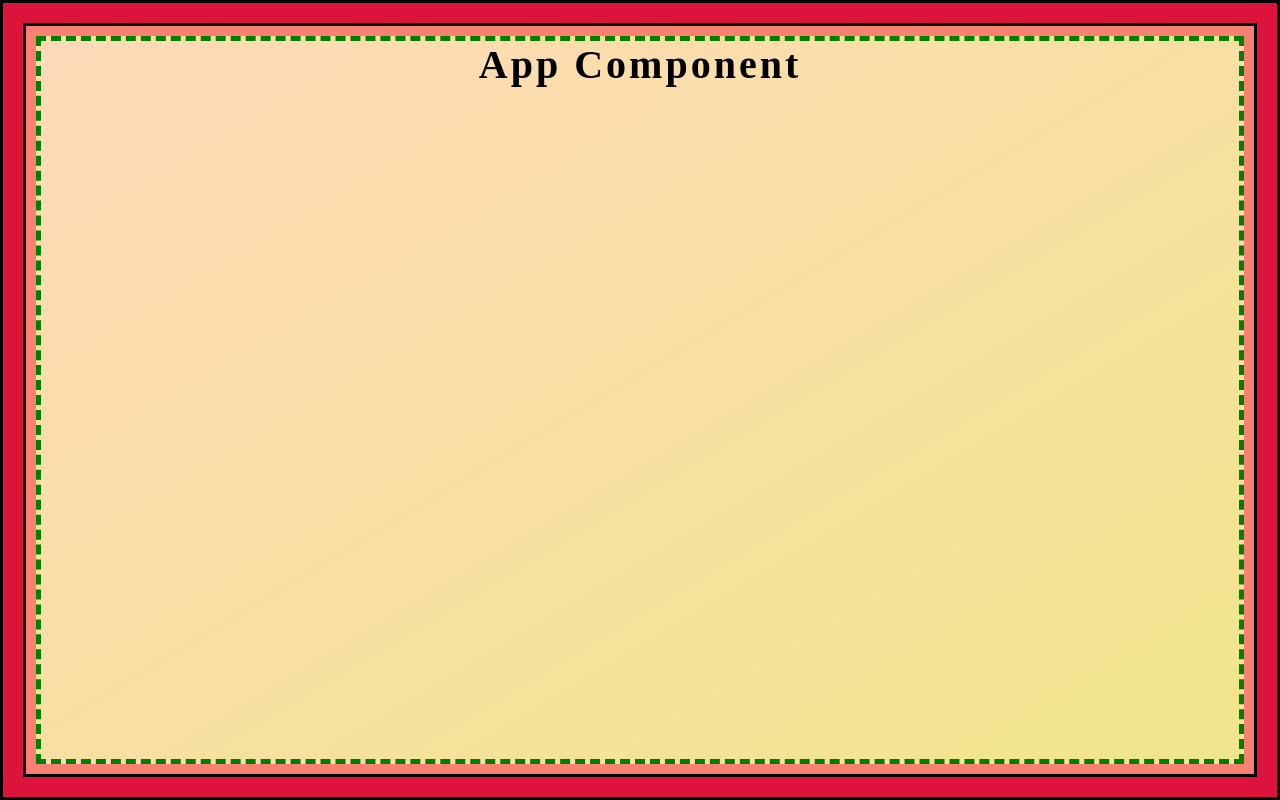
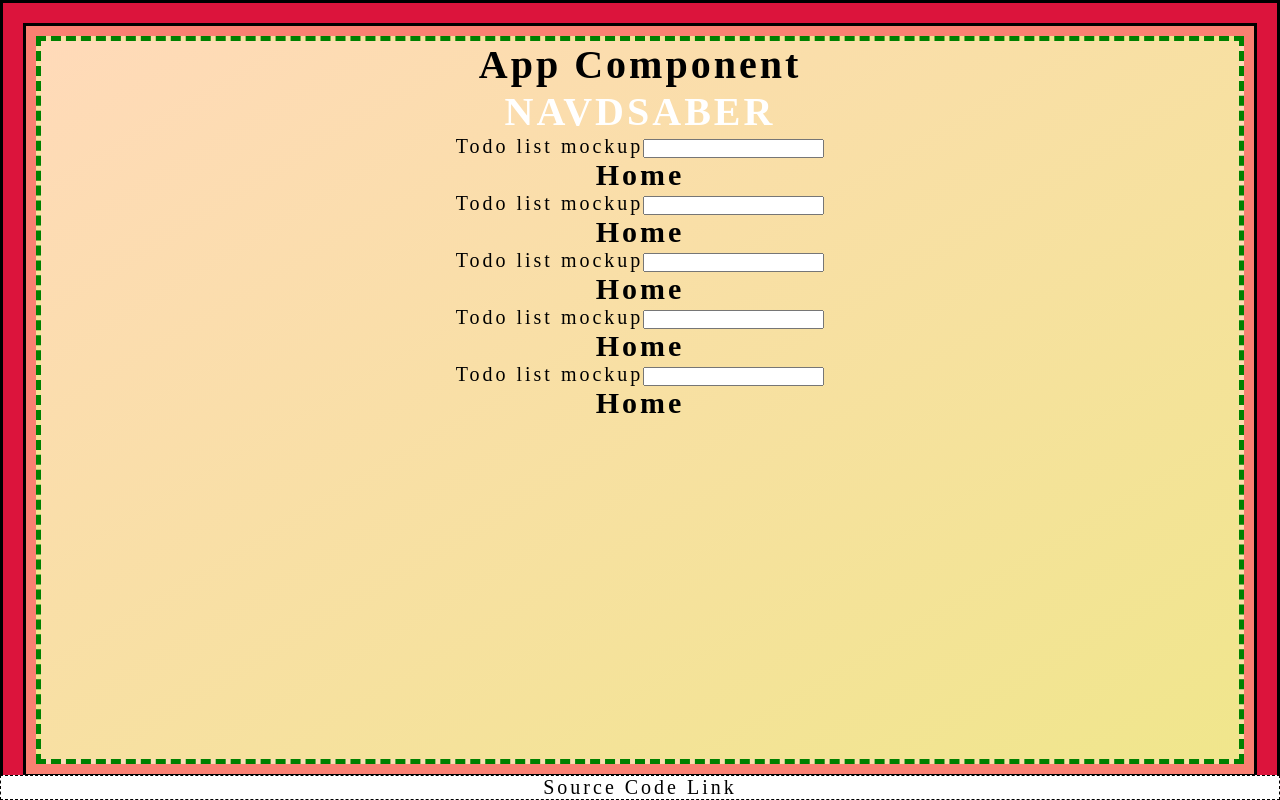
Before and after one commit to tenglin2/faceblur, a React (Create React App) app: page /signin in a window 1280 px wide. Built offline with nearby package versions, Linux system fonts and the light colour scheme.

Commit message:
restructuring the routing and navbar reset

```diff
--- a/src/components/App.js
+++ b/src/components/App.js
@@ -35,12 +35,26 @@
 // export default App;
 
 import React from 'react';
+import { HashRouter as Router, Route } from 'react-router-dom';
+import Navbar from './Navbar';
+import Home from './Home';
+import Footer from './Footer';
 
 const App = function() {
 	return (
-		<div>
-			<h1>App Component</h1>
-		</div>
+		<Router>
+			<div class="App">
+				<h1>App Component</h1>
+
+				<Navbar />
+				<Route exact={true} path="/" component={Home} />
+				<Route exact={true} path="/" component={Home} />
+				<Route exact={true} path="/" component={Home} />
+				<Route exact={true} path="/" component={Home} />
+				<Route exact={true} path="/" component={Home} />
+				<Footer />
+			</div>
+		</Router>
 	);
 };
 
--- a/src/components/Navbar.js
+++ b/src/components/Navbar.js
@@ -1,45 +1,58 @@
+// import React from 'react';
+// import { Link } from 'react-router-dom';
+// import '../stylesheets/Navbar.css';
+
+// // Should turn the parts with the link into specific button component. That would be nice and reuseable.
+
+// class Navbar extends React.Component {
+// 	render() {
+// 		return (
+// 			<nav className="navbar">
+// 				<div className="navbar__logo">
+// 					{/* Some logo should go here */}
+// 					<h1 className="navbar__logo--title">faceblur: Anonymize Photos</h1>
+// 				</div>
+
+// 				<div className="navbar__link-container">
+// 					<ul className="navbar__link-list">
+// 						<li className="navbar__link-list-item">
+// 							<Link to="/" className="navbar__link">
+// 								Home
+// 							</Link>
+// 						</li>
+// 						<li className="navbar__link-list-item">
+// 							<Link to="/register" className="navbar__link">
+// 								Register
+// 							</Link>
+// 						</li>
+// 						<li className="navbar__link-list-item">
+// 							<Link to="/signin" className="navbar__link">
+// 								Signin
+// 							</Link>
+// 						</li>
+// 						<li className="navbar__link-list-item">
+// 							<Link to="/faceblur" className="navbar__link">
+// 								Faceblur
+// 							</Link>
+// 						</li>
+// 					</ul>
+// 				</div>
+// 			</nav>
+// 		);
+// 	}
+// }
+
+// export default Navbar;
+
 import React from 'react';
-import { Link } from 'react-router-dom';
 import '../stylesheets/Navbar.css';
 
-// Should turn the parts with the link into specific button component. That would be nice and reuseable.
-
-class Navbar extends React.Component {
-	render() {
-		return (
-			<nav className="navbar">
-				<div className="navbar__logo">
-					{/* Some logo should go here */}
-					<h1 className="navbar__logo--title">faceblur: Anonymize Photos</h1>
-				</div>
-
-				<div className="navbar__link-container">
-					<ul className="navbar__link-list">
-						<li className="navbar__link-list-item">
-							<Link to="/" className="navbar__link">
-								Home
-							</Link>
-						</li>
-						<li className="navbar__link-list-item">
-							<Link to="/register" className="navbar__link">
-								Register
-							</Link>
-						</li>
-						<li className="navbar__link-list-item">
-							<Link to="/signin" className="navbar__link">
-								Signin
-							</Link>
-						</li>
-						<li className="navbar__link-list-item">
-							<Link to="/faceblur" className="navbar__link">
-								Faceblur
-							</Link>
-						</li>
-					</ul>
-				</div>
-			</nav>
-		);
-	}
-}
+const Navbar = function() {
+	return (
+		<div class="Navbar">
+			<h1>NAVDSABER</h1>
+		</div>
+	);
+};
 
 export default Navbar;
--- a/src/stylesheets/Navbar.css
+++ b/src/stylesheets/Navbar.css
@@ -1,8 +1,5 @@
-.navbar {
+/* .navbar {
 	border: 2px dashed black;
-	/* position: absolute;
-	top: 0;
-	left: 0; */
 	background-color: white;
 	width: 100%;
 	display: flex;
@@ -43,4 +40,8 @@
 
 .navbar__link:hover {
 	color: blue;
+} */
+
+.Navbar {
+	color: white;
 }
```
Also changed, not shown: src/index.js (+0 -18 lines).
